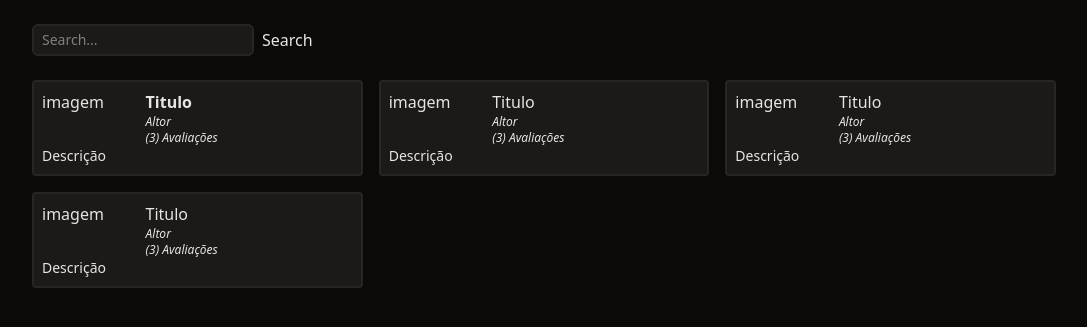
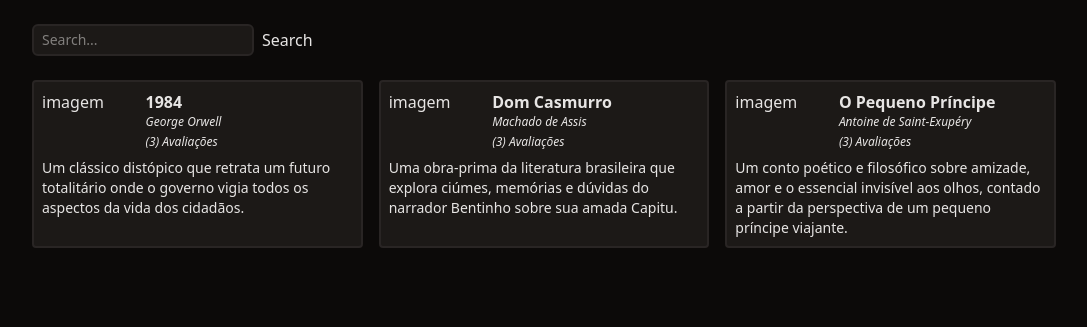
Before and after one commit to Luanhts/BookManager, a PHP site: page / in a window 1280 px wide. Shown: the part 60-387 px from the top of the page, without its empty margins (96-1183 px from the left). Run offline with PHP 8.4, Linux system fonts and the light colour scheme.

Commit message:
utilizando superglobais, criacao dos livros

```diff
--- /dev/null
+++ b/dados.php
@@ -0,0 +1,22 @@
+<?php
+
+$livros = [
+    [
+        "id" => 1,
+        "titulo" => "1984",
+        "autor" => "George Orwell",
+        "descricao" => "Um clássico distópico que retrata um futuro totalitário onde o governo vigia todos os aspectos da vida dos cidadãos."
+    ],
+    [
+        "id" => 2,
+        "titulo" => "Dom Casmurro",
+        "autor" => "Machado de Assis",
+        "descricao" => "Uma obra-prima da literatura brasileira que explora ciúmes, memórias e dúvidas do narrador Bentinho sobre sua amada Capitu."
+    ],
+    [
+        "id" => 3,
+        "titulo" => "O Pequeno Príncipe",
+        "autor" => "Antoine de Saint-Exupéry",
+        "descricao" => "Um conto poético e filosófico sobre amizade, amor e o essencial invisível aos olhos, contado a partir da perspectiva de um pequeno príncipe viajante."
+    ]
+];
--- a/index.php
+++ b/index.php
@@ -1,3 +1,8 @@
+<?php
+
+require_once("dados.php");
+?>
+
 <!DOCTYPE html>
 <html lang="en">
 
@@ -36,68 +41,24 @@
         <section class="grid gap-4 grid-cols-1 md:grid-cols-2 lg:grid-cols-3">
 
             <!--Livro-->
+
+            <?php foreach ($livros as $livro) : ?>
+
                 <div class="p-2 rounded border-stone-800 border-2 bg-stone-900">
                     <div class=" flex">
                         <div class="w-1/3">imagem</div>
 
-                    <div>
-                        <a href="/livro.php" class="font-semibold hover:underline">Titulo</a>
-                        <div class="text-xs italic">Altor</div>
+                        <div class="space-y-1">
+                            <a href="/livro.php?id=<?= $livro['id'] ?>" class="font-semibold hover:underline"><?= $livro["titulo"] ?></a>
+                            <div class="text-xs italic"><?= $livro['autor'] ?></div>
                             <div class="text-xs italic">(3) Avaliações</div>
                         </div>
                     </div>
-                <div class="text-sm">
-                    Descrição
+                    <div class="text-sm mt-2">
+                        <?= $livro['descricao'] ?>
                     </div>
                 </div>
-
-            <!---->
-            <div class="p-2 rounded border-stone-800 border-2 bg-stone-900">
-                <div class=" flex">
-                    <div class="w-1/3">imagem</div>
-
-                    <div>
-                        <a href="/livro.php?" class="font-semibol hover:underline">Titulo</a>
-                        <div class="text-xs italic">Altor</div>
-                        <div class="text-xs italic">(3) Avaliações</div>
-                    </div>
-                </div>
-                <div class="text-sm">
-                    Descrição
-                </div>
-            </div>
-
-            <!---->
-            <div class="p-2 rounded border-stone-800 border-2 bg-stone-900">
-                <div class=" flex">
-                    <div class="w-1/3">imagem</div>
-
-                    <div>
-                        <a href="/livro.php?" class="font-semibol hover:underline">Titulo</a>
-                        <div class="text-xs italic">Altor</div>
-                        <div class="text-xs italic">(3) Avaliações</div>
-                    </div>
-                </div>
-                <div class="text-sm">
-                    Descrição
-                </div>
-            </div>
-
-            <!---->
-            <div class="p-2 rounded border-stone-800 border-2 bg-stone-900">
-                <div class=" flex">
-                    <div class="w-1/3">imagem</div>
-
-                    <div>
-                        <a href="/livro.php?" class="font-semibol hover:underline">Titulo</a>
-                        <div class="text-xs italic">Altor</div>
-                        <div class="text-xs italic">(3) Avaliações</div>
-                    </div>
-                </div>
-                <div class="text-sm">
-                    Descrição
-                </div>
-            </div>
+            <?php endforeach; ?>
 
         </section>
 
```
Also changed, not shown: livro.php (+29 -2 lines). Lines whose indentation alone changed are shown as unchanged.
